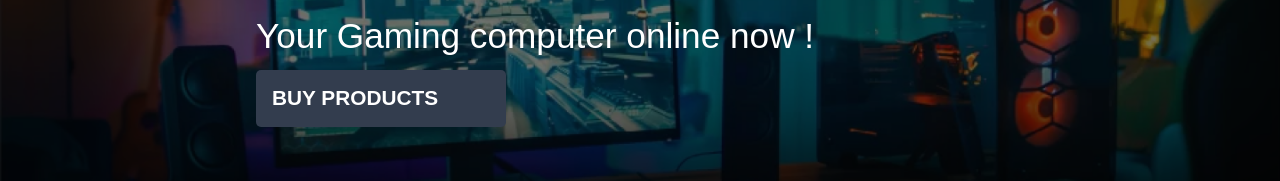
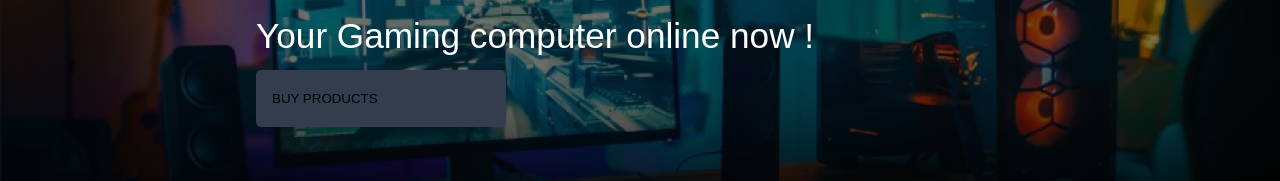
Before and after one commit to MiguelSperle/HXZstore, a React (Vite) app: page / in a window 1280 px wide. Shown: the part 263-444 px from the top of the page. Built offline with nearby package versions, Linux system fonts and the light colour scheme; no server answers; what miragejs would draw is missing.

Commit message:
Atualizado

```diff
--- a/src/components/Layout/Home/_home.scss
+++ b/src/components/Layout/Home/_home.scss
@@ -171,7 +171,6 @@
 
 .content-text a {
     text-decoration: none;
-    width: 60%;
 }
 
 .content-text a button {
--- a/src/components/Layout/Home/index.jsx
+++ b/src/components/Layout/Home/index.jsx
@@ -12,7 +12,8 @@ function Home(){
           <div className="content-text">
              <h1>Let's Build</h1>
              <p>Your Gaming computer online now !</p>
-             <Link to='/Products'><button>BUY PRODUCTS</button></Link>
+             {/* <Link to='/Products'><button>BUY PRODUCTS</button></Link> */}
+             <button>BUY PRODUCTS</button>
           </div>
         </div>
     </div>
--- a/src/index.css
+++ b/src/index.css
@@ -325,7 +325,6 @@ nav ul {
 
 .content-text a {
   text-decoration: none;
-  width: 60%;
 }
 
 .content-text a button {
```
Also changed, not shown: 1 other file (tests, documents, lock files or other folders).
